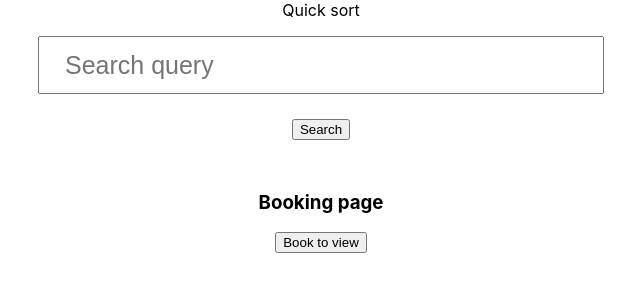
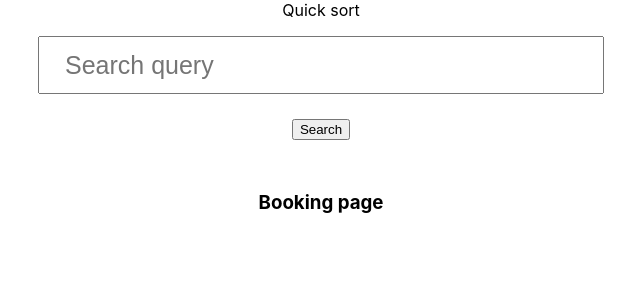
Before and after one commit to Melvin-n/mission6-frontend, a React (Create React App) app: page /booking in a window 1280 px wide. Shown: the top 300 px of the page, without its empty margins (319-959 px from the left). Built offline with nearby package versions, Linux system fonts and the light colour scheme.

Commit message:
install react-router-dom, add Route in App.tsx

```diff
--- a/package.json
+++ b/package.json
@@ -12,6 +12,7 @@
     "@types/react-dom": "^17.0.13",
     "react": "^17.0.2",
     "react-dom": "^17.0.2",
+    "react-router-dom": "^6.2.2",
     "react-scripts": "5.0.0",
     "typescript": "^4.6.2",
     "web-vitals": "^2.1.4"
--- a/src/App.tsx
+++ b/src/App.tsx
@@ -1,9 +1,10 @@
 import React, { useState } from 'react';
+import {BrowserRouter, Link, Route, Routes} from 'react-router-dom';
 import './App.css';
 import InputField from './components/InputField';
 import './styles.css'
 
-import Booking from './pages/Booking';
+import Booking from './pages/Booking.js';
 
 
 
@@ -16,7 +17,15 @@ const App: React.FC = () => {
     <div className='App'>
       <span>Quick sort</span>
       <InputField  searchValue={searchValue} setSearchValue={setSearchValue} />
-      <Booking />
+
+      <BrowserRouter>
+        <Routes>
+          <Route path="/booking" element={<Booking />} />
+        </Routes>
+        {/* <button>
+          <Link to="/booking">Book a viewing</Link>
+        </button> */}
+      </BrowserRouter>
     </div>
   );
 }
--- a/src/pages/Booking.js
+++ b/src/pages/Booking.js
@@ -8,7 +8,7 @@ const Booking = () => {
     return (
         <>
             <h3>Booking page</h3>
-            <button>Book to view</button>
+            {/* <button>Book to view</button> */}
         </>
     )
 }
```
Also changed, not shown: 1 other file (tests, documents, lock files or other folders).
